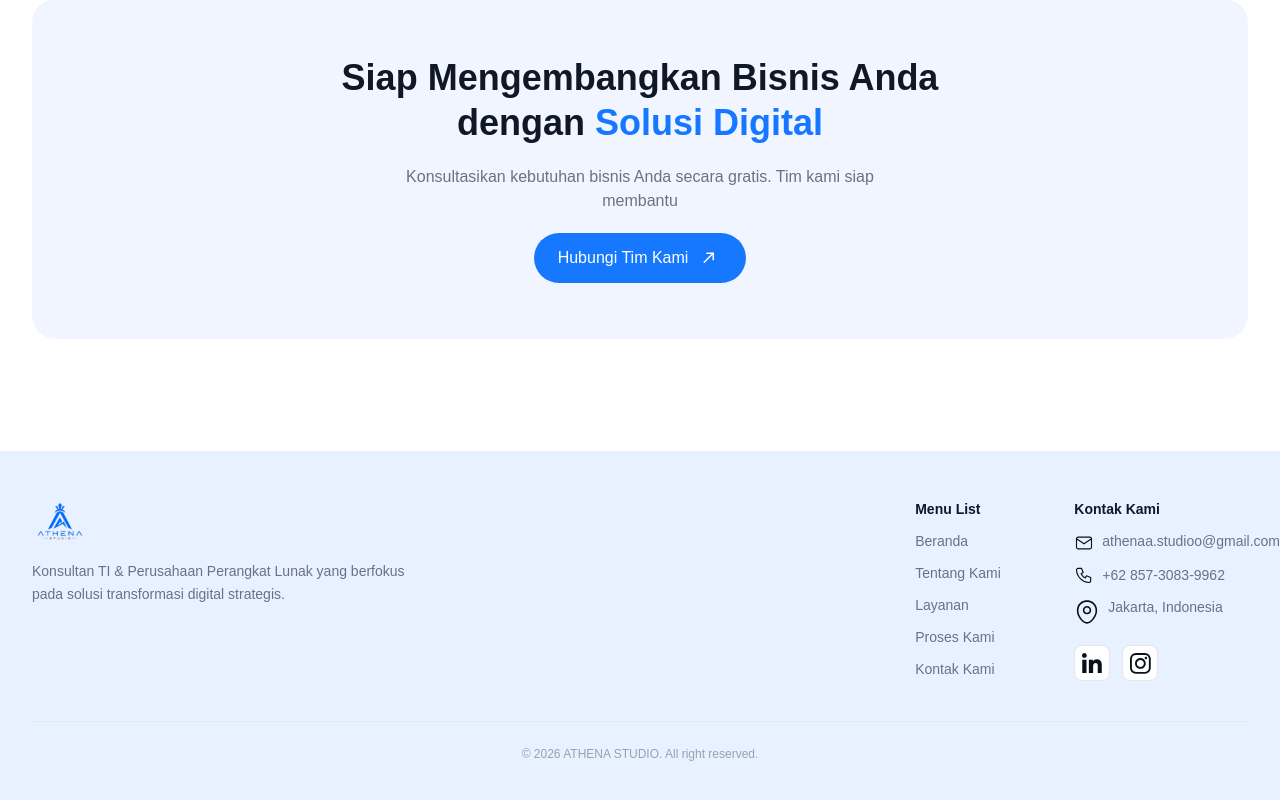
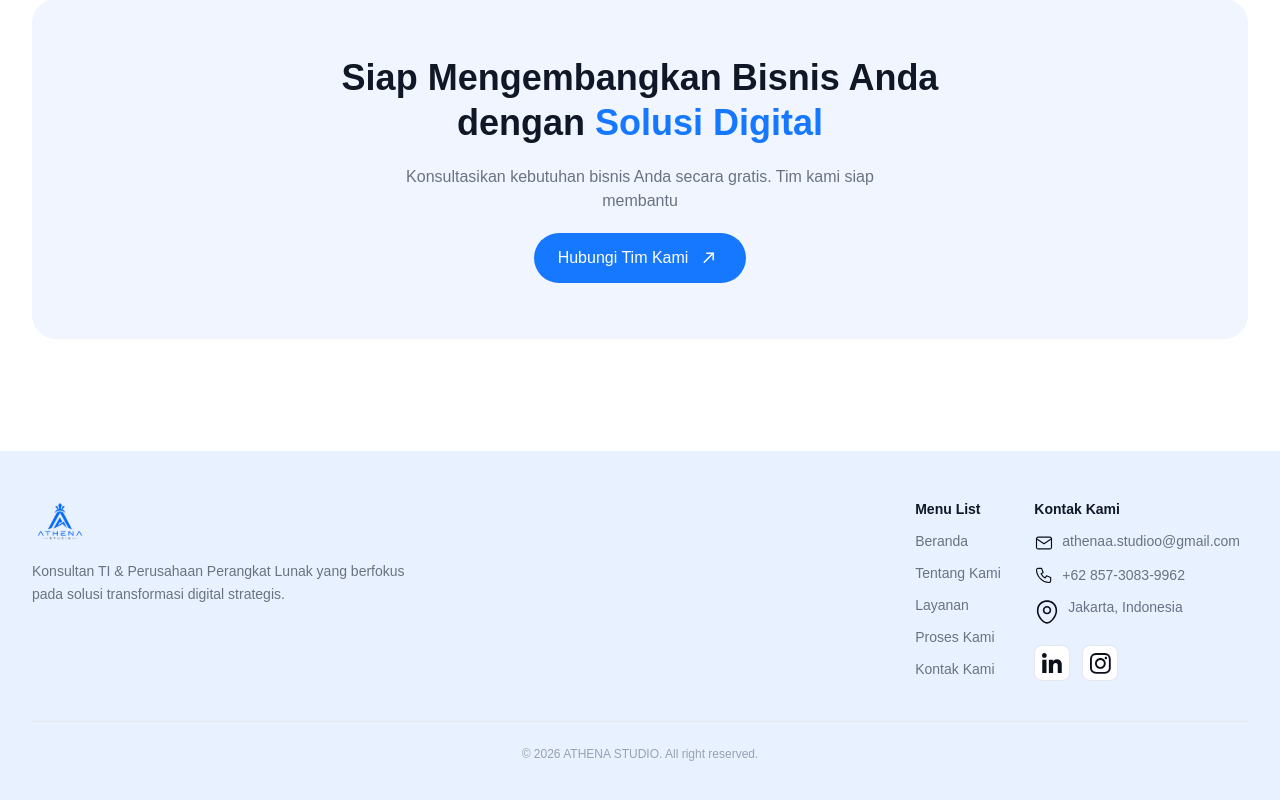
Before and after one commit to Bauagg/athena-studio-profile, a Next.js app: page / in a window 1280 px wide. Shown: the part 2895-3695 px from the top of the page. Built offline with nearby package versions, Linux system fonts and the light colour scheme.

Commit message:
fix: add padding to footer menu for improved layout

```diff
--- a/app/component/global/footer.tsx
+++ b/app/component/global/footer.tsx
@@ -46,7 +46,7 @@ const Footer = () => {
                     </div>
 
                     {/* Kanan — menu + kontak berdekatan */}
-                    <div className="col-span-2 md:col-span-1 flex flex-row justify-between">
+                    <div className="col-span-2 md:col-span-1 flex flex-row justify-between pr-10">
 
                         {/* Kolom menu */}
                         <div className="flex flex-col gap-3">
```
